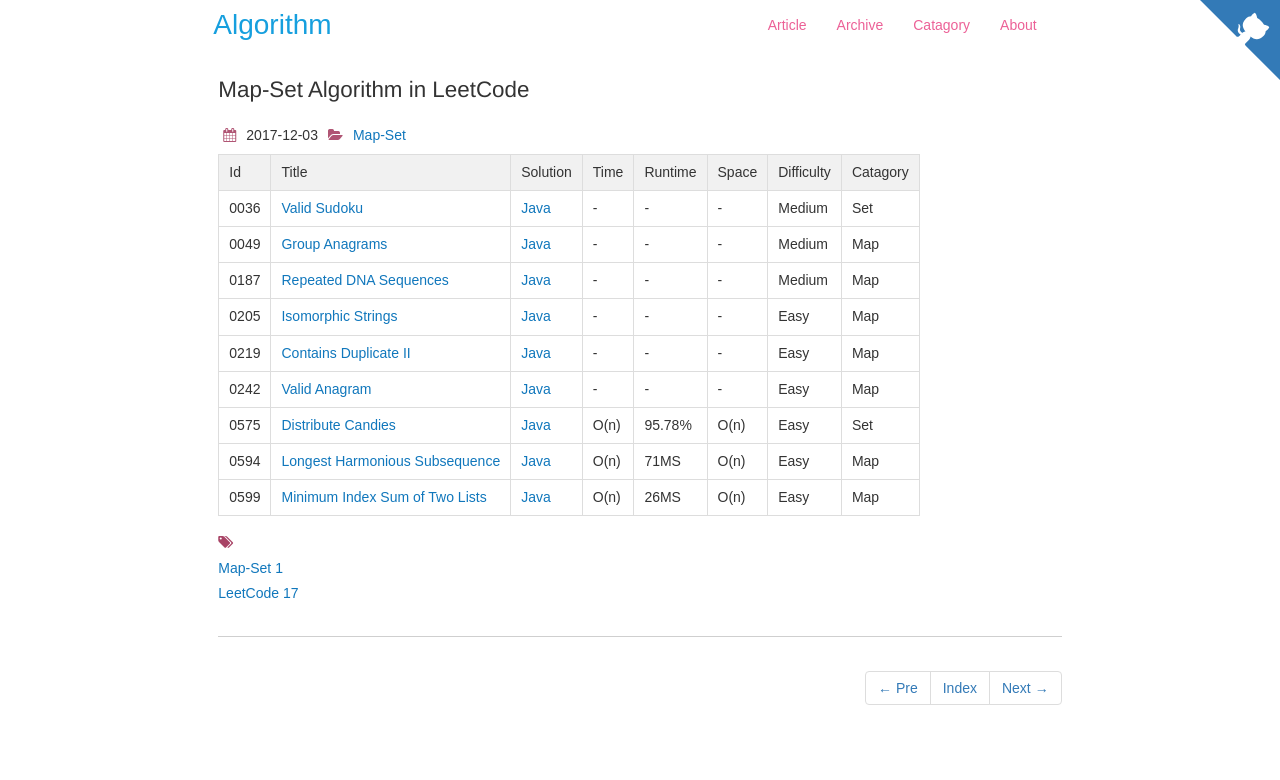
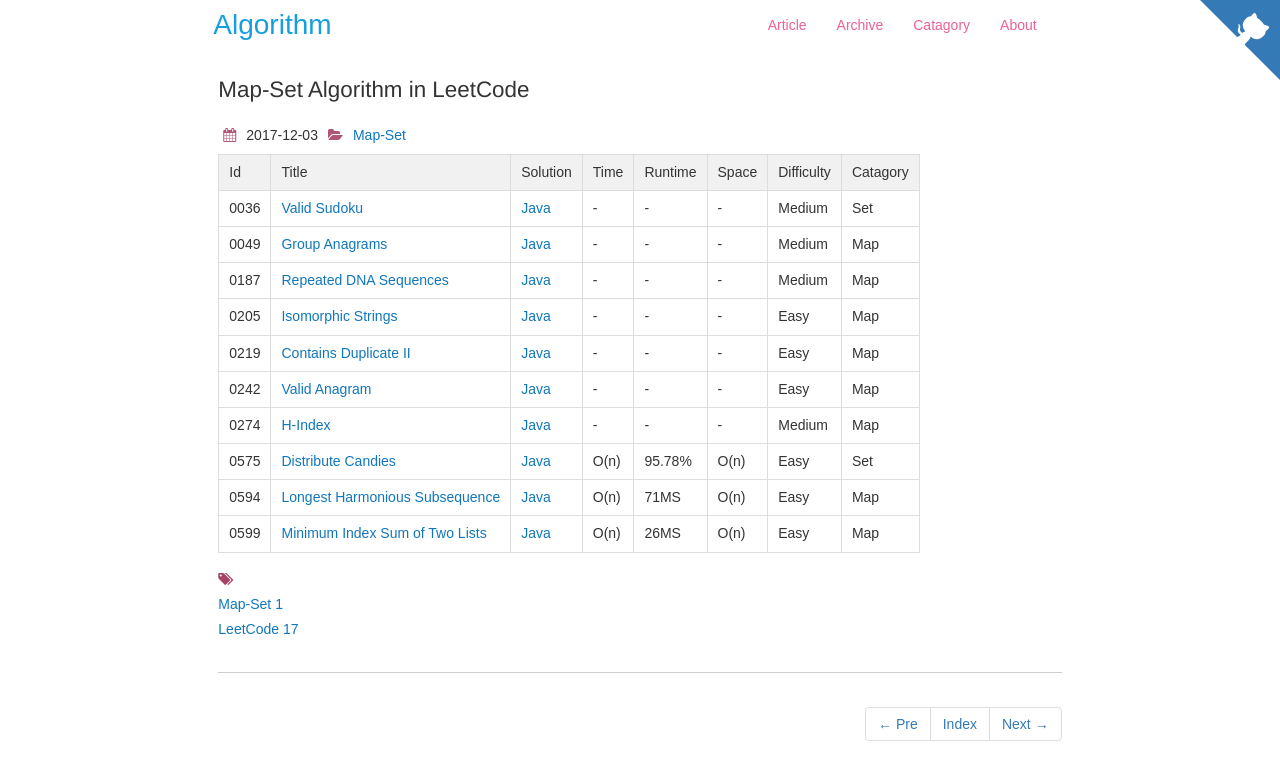
Before and after one commit to dunso/algorithm, a Jekyll site: the page built from docs/_posts/2017-12-03-Map-Set.md, in a window 1280 px wide. Shown: the top 780 px of the page. Built offline with Jekyll 4.4.1, drawn with Linux system fonts in a browser that asks for light colours; nearby versions of some CDN libraries.

Commit message:
Add index of LeetCode0274.java to docs
Add index of LeetCode0274.java to docs

```diff
--- a/docs/_posts/2017-12-03-Map-Set.md
+++ b/docs/_posts/2017-12-03-Map-Set.md
@@ -18,6 +18,7 @@
 |0205|[Isomorphic Strings](https://leetcode.com/problems/isomorphic-strings/) | [Java](https://e.srl/leetcode-205/)  |-|-|-|  Easy |Map|
 |0219|[Contains Duplicate II](https://leetcode.com/problems/contains-duplicate-ii) | [Java](https://e.srl/leetcode-219/)  |-|-|-|  Easy |Map|
 |0242|[Valid Anagram](https://leetcode.com/problems/valid-anagram/) | [Java](https://e.srl/leetcode-242/)  |-|-|-|  Easy |Map|
+|0274|[H-Index](https://leetcode.com/problems/h-index/) | [Java](https://e.srl/leetcode-274/)  |-|-|-|  Medium |Map|
 |0575|[Distribute Candies](https://leetcode.com/problems/distribute-candies)| [Java](https://e.srl/leetcode-575/)  | O(n) |95.78%| O(n)  |  Easy |Set|
 |0594|[Longest Harmonious Subsequence](https://leetcode.com/problems/longest-harmonious-subsequence/)| [Java](https://e.srl/leetcode-594/)  | O(n) |71MS| O(n)  |  Easy |Map|
 |0599|[Minimum Index Sum of Two Lists](https://leetcode.com/problems/minimum-index-sum-of-two-lists) | [Java](https://e.srl/leetcode-599/)  | O(n) |26MS| O(n)  |  Easy |Map|
```
